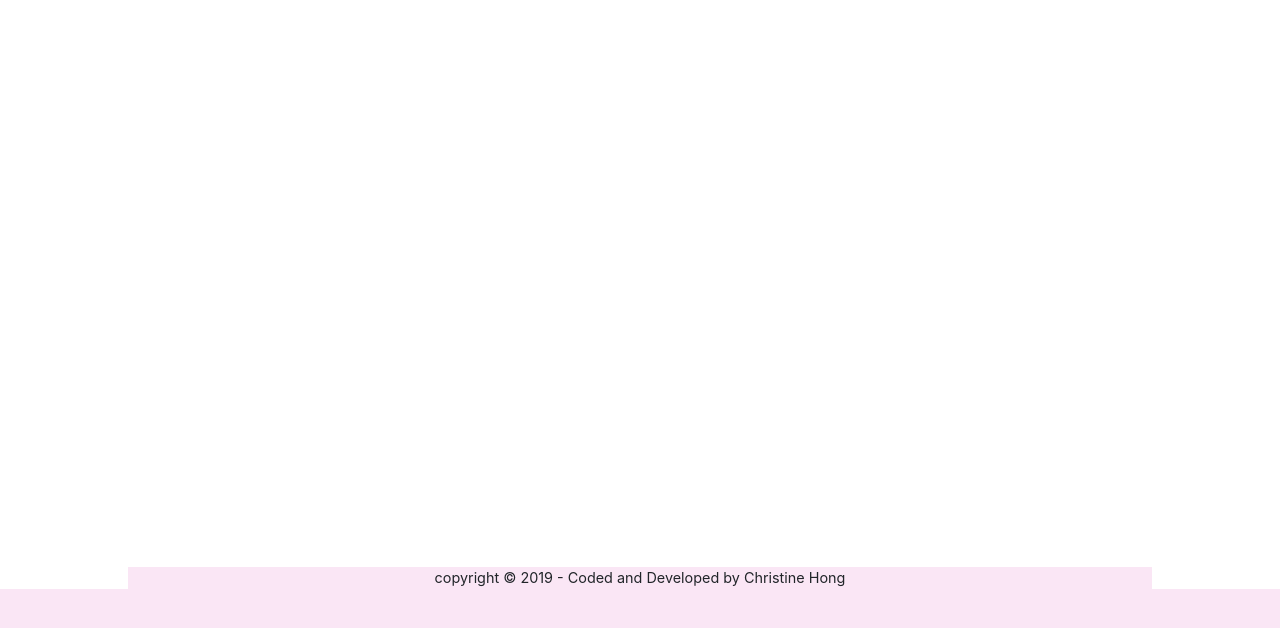
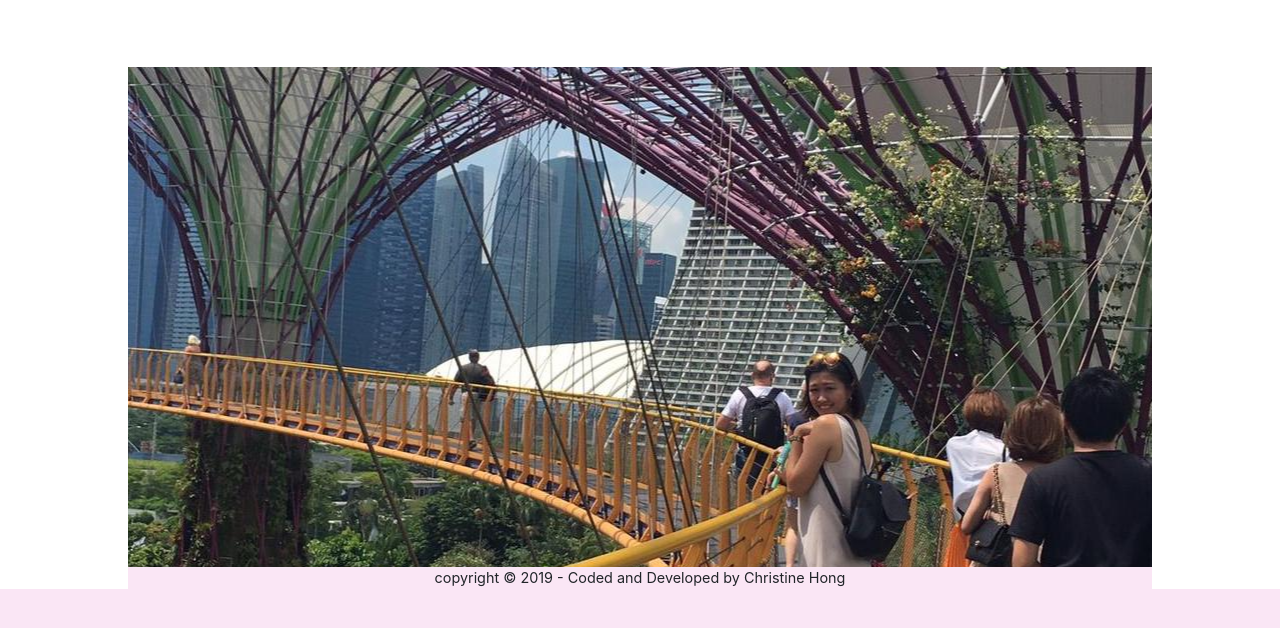
Before and after one commit to honglikehk/2019_onlinePortfolio, a plain HTML site: page index.html in a window 1280 px wide. Shown: the part 56-684 px from the top of the page. Drawn offline with nearby package versions, Linux system fonts and the light colour scheme; the site is published under a folder, as on GitHub Pages, so addresses that start at the root find nothing.

Commit message:
edited mixin

```diff
--- a/assets/css/style.sass
+++ b/assets/css/style.sass
@@ -2,7 +2,7 @@ $lightpink-hex: 	#fae6f5
 $darkgrey: #505050
 
 @mixin background
-    background: url("/images/singapore.jpeg") no-repeat center;
+    background: url("../../images/singapore.jpeg") no-repeat center;
 
 html
     background-color: $lightpink-hex;
@@ -35,7 +35,7 @@ nav p
 header
 
 header
-    @include background;
+    @include background();
     min-height: 500px;
     font-size: 0.5rem;
 
--- a/index.html
+++ b/index.html
@@ -16,7 +16,7 @@
 
     <!-- favicon logo -->
 
-    <link rel="icon" href="../images/favicon.ico" />
+    <link rel="icon" href="images/favicon.ico" />
 
     <!-- Added link to the jQuery Library -->
     <script src="https://ajax.googleapis.com/ajax/libs/jquery/3.4.1/jquery.min.js"></script>
```
Also changed, not shown: assets/css/style.css, 1 other file.
